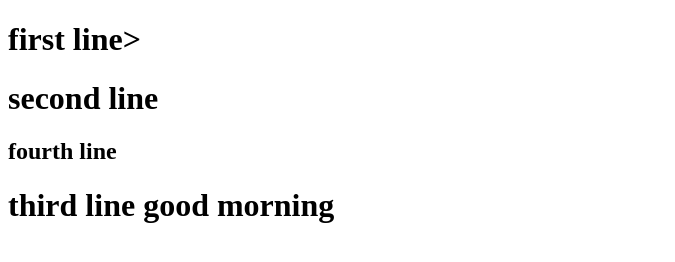
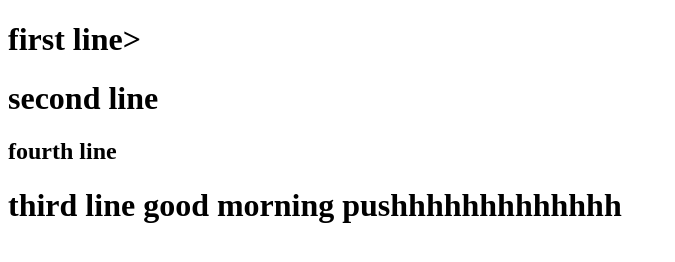
Before and after one commit to Asankamb/W3git, a plain HTML site: page index.html in a window 1280 px wide. Shown: the whole page, without its empty margins (0-675 px from the left). Drawn offline with Linux system fonts and the light colour scheme.

Commit message:
Update index.html

```diff
--- a/index.html
+++ b/index.html
@@ -10,5 +10,6 @@
   <h2>fourth line</h1>
 <h1> third line</h>
   good morning
+  pushhhhhhhhhhhhh
 </body>
 </html>
```
